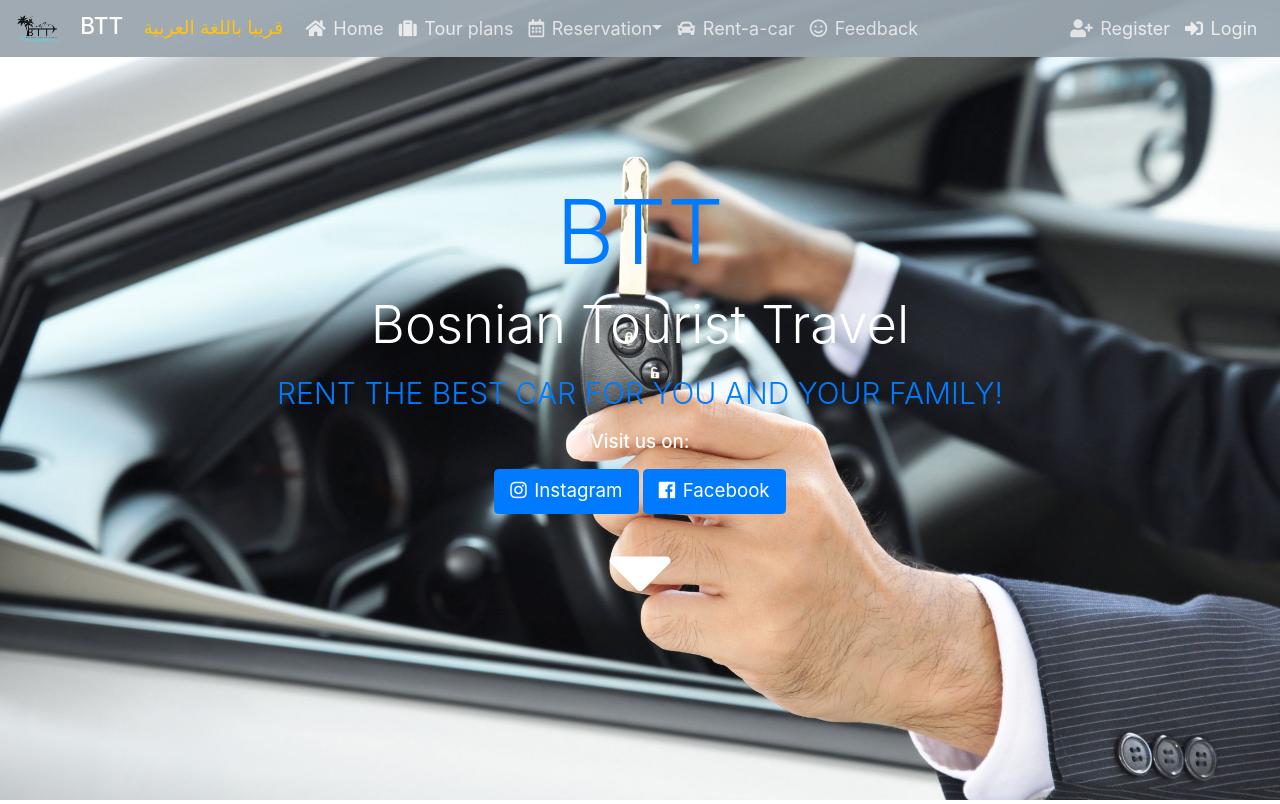
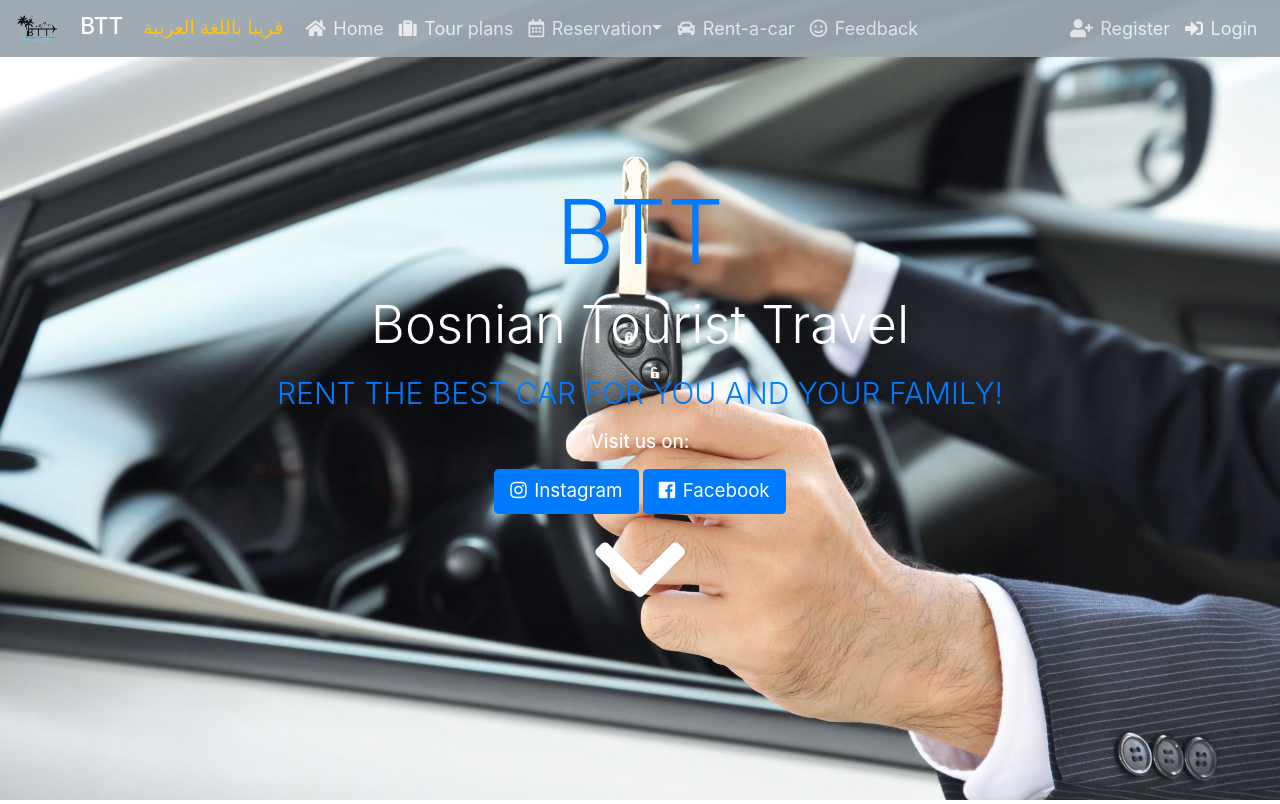
Before and after one commit to devAbu/bttNovi, a PHP site: page /github/rent.php in a window 1280 px wide. Shown: the top 804 px of the page. Run offline with PHP 8.4, Linux system fonts and the light colour scheme; data that the repository does not hold is empty; some libraries are stand-ins or nearby versions.

Commit message:
Strelice

```diff
--- a/apartment.php
+++ b/apartment.php
@@ -89,7 +89,7 @@ if (isset($_REQUEST['Message'])) {
             <a href="https://www.facebook.com/tourAgencyBTT/" target="_blank" class="btn btn-lg btn-primary mb-1">
                 <i class="fab fa-facebook mr-2" aria-hidden="true"></i>Facebook</a>
             <div class="align-text-bottom">
-                <a href="#res" id="downArrow"><i class="fa fa-caret-down fa-7x" id="test"></i></a>
+            <a href="#res" id="downArrow"><i class="fas fa-chevron-down fa-7x" id="test" style="color: #007BFF;"></i></a>
             </div>
         </div>
 
--- a/hotel.php
+++ b/hotel.php
@@ -76,7 +76,7 @@ session_start();
             <a href="https://www.facebook.com/tourAgencyBTT/" target="_blank" class="btn btn-lg btn-primary mb-1">
                 <i class="fab fa-facebook mr-2" aria-hidden="true"></i>Facebook</a>
             <div class="align-text-bottom">
-                <a href="#res" id="downArrow"><i class="fa fa-caret-down fa-7x" id="test" style="color: #007BFF; "></i></a>
+            <a href="#res" id="downArrow"><i class="fas fa-chevron-down fa-7x" id="test" style="color: #007BFF;"></i></a>
             </div>
         </div>
     </section>
--- a/rent.php
+++ b/rent.php
@@ -84,7 +84,7 @@ if (isset($_REQUEST['Message'])) {
             <a href="https://www.facebook.com/tourAgencyBTT/" target="_blank" class="btn btn-lg btn-primary mb-1">
                 <i class="fab fa-facebook mr-2" aria-hidden="true"></i>Facebook</a>
             <div class="align-text-bottom">
-                <a href="#res" id="downArrow"><i class="fa fa-caret-down fa-7x" id="test" style="color: #007BFF"></i></a>
+            <a href="#res" id="downArrow"><i class="fas fa-chevron-down fa-7x" id="test" style="color: #007BFF;"></i></a>
             </div>
         </div>
     </section>
--- a/tourPlans.php
+++ b/tourPlans.php
@@ -79,7 +79,7 @@ session_start();
             <a href="https://www.facebook.com/tourAgencyBTT/" target="_blank" class="btn btn-lg btn-primary mb-1">
                 <i class="fab fa-facebook mr-2" aria-hidden="true"></i>Facebook</a>
             <div class="align-text-bottom">
-                <a href="#res" id="downArrow"><i class="fa fa-caret-down fa-7x" id="test" style="color: #007BFF; "></i></a>
+            <a href="#res" id="downArrow"><i class="fas fa-chevron-down fa-7x" id="test" style="color: #007BFF;"></i></a>
             </div>
         </div>
 
```
